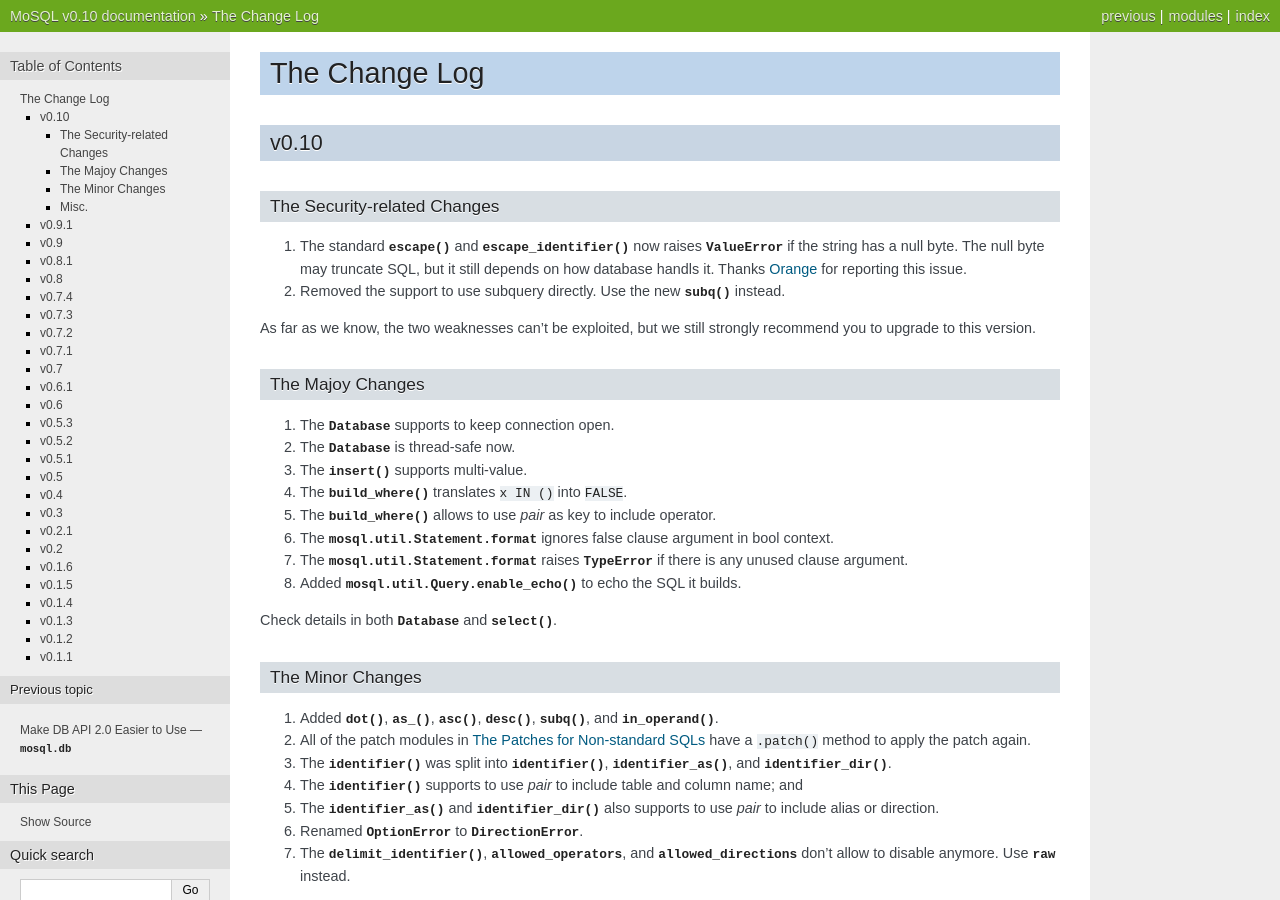
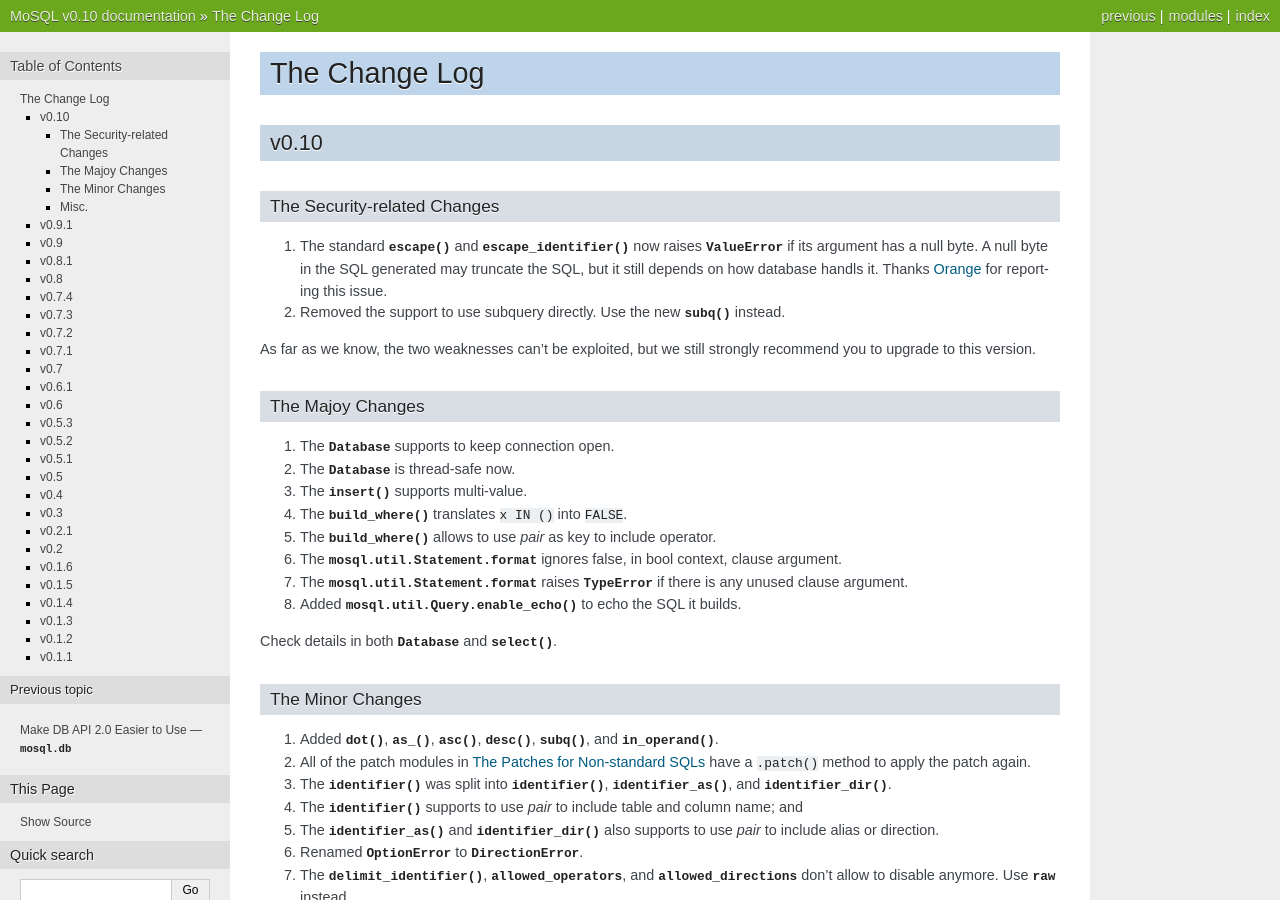
Before and after one commit to moskytw/mosql, a Sphinx documentation site: the page built from docs/changes.rst, in a window 1280 px wide and 900 px high. Built offline with Sphinx 7.4.7, drawn with Linux system fonts in a browser that asks for light colours.

Commit message:
reworded

```diff
--- a/docs/changes.rst
+++ b/docs/changes.rst
@@ -8,10 +8,10 @@
 ~~~~~~~~~~~~~~~~~~~~~~~~~~~~
 
 #. The standard :func:`~mosql.util.escape` and
-   :func:`~mosql.util.escape_identifier` now raises :exc:`ValueError` if the
-   string has a null byte. The null byte may truncate SQL, but it still depends
-   on how database handls it. Thanks `Orange <http://blog.orange.tw>`_ for
-   reporting this issue.
+   :func:`~mosql.util.escape_identifier` now raises :exc:`ValueError` if its
+   argument has a null byte. A null byte in the SQL generated may truncate the
+   SQL, but it still depends on how database handls it. Thanks `Orange
+   <http://blog.orange.tw>`_ for reporting this issue.
 #. Removed the support to use subquery directly. Use the new
    :func:`~mosql.util.subq` instead.
 
@@ -27,8 +27,8 @@
 #. The :func:`~mosql.util.build_where` translates ``x IN ()`` into ``FALSE``.
 #. The :func:`~mosql.util.build_where` allows to use `pair` as key to include
    operator.
-#. The :class:`mosql.util.Statement.format` ignores false clause argument in
-   bool context.
+#. The :class:`mosql.util.Statement.format` ignores false, in bool context,
+   clause argument.
 #. The :class:`mosql.util.Statement.format` raises :exc:`TypeError` if there is
    any unused clause argument.
 #. Added :meth:`mosql.util.Query.enable_echo` to echo the SQL it builds.
```
